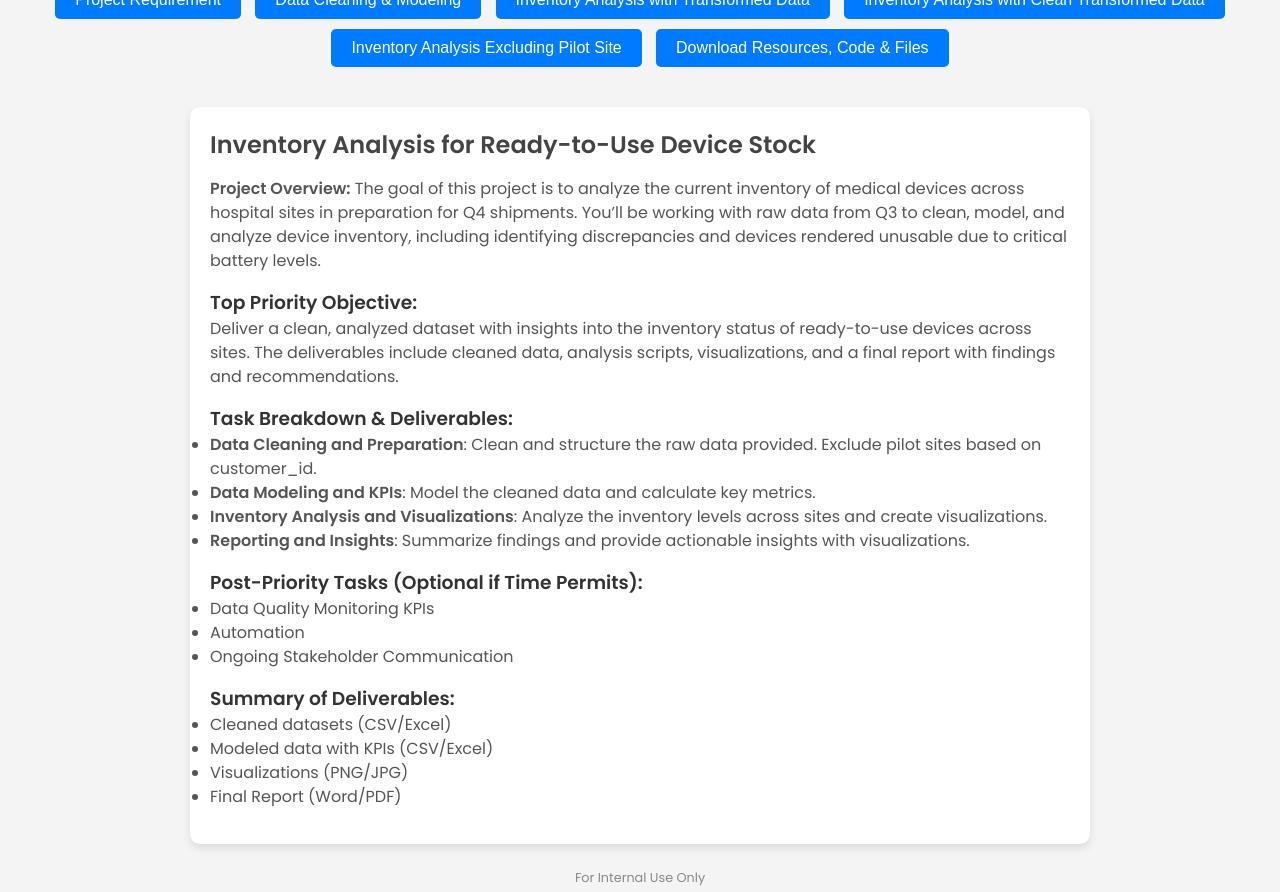
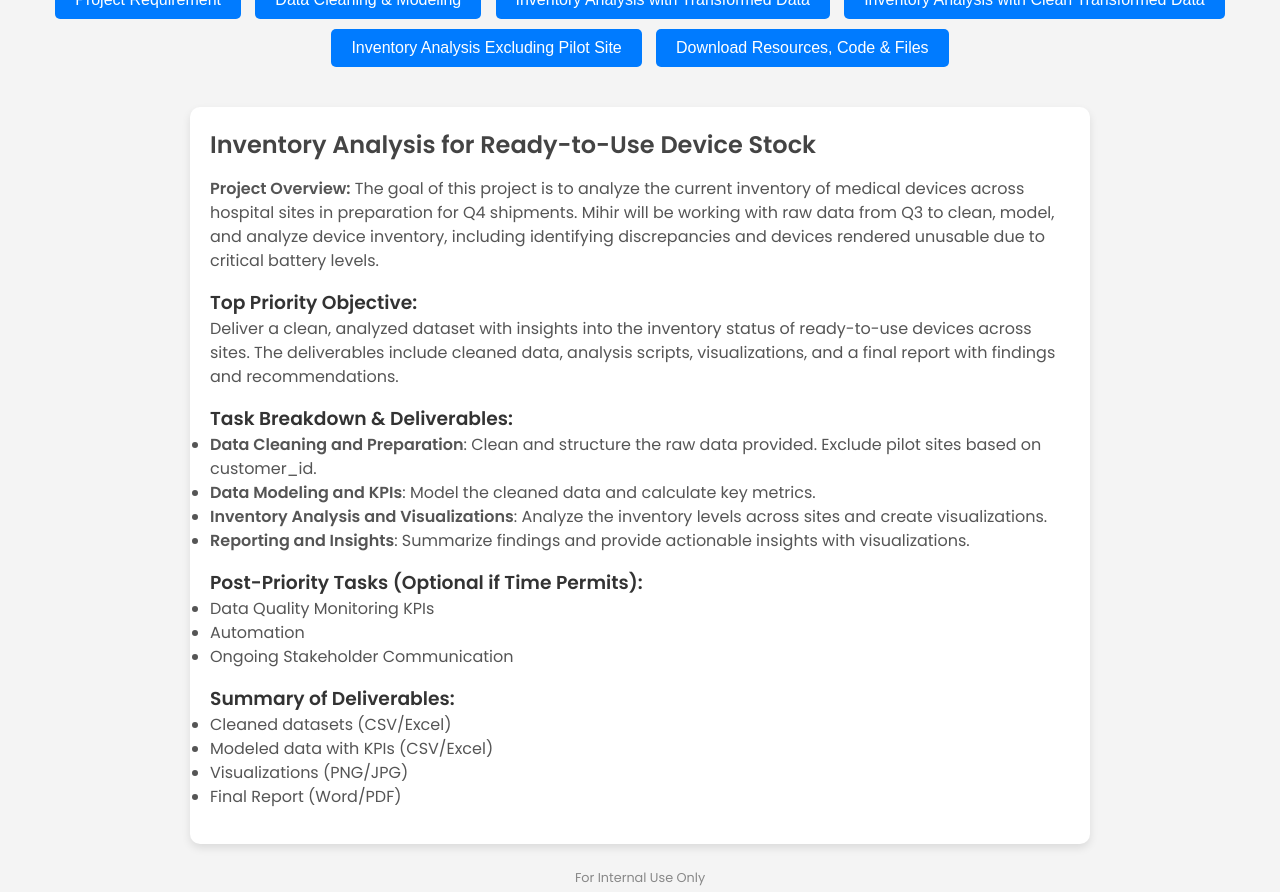
Before and after one commit to mtrivediLU/Flosonics, a plain HTML site: page index.html in a window 1280 px wide. Both pictures are taken after a click on the button "Project Requirement". Drawn offline with Linux system fonts and the light colour scheme.

Commit message:
Update index.html

```diff
--- a/index.html
+++ b/index.html
@@ -167,7 +167,7 @@
     <!-- Project Requirement Section -->
     <div id="projectRequirement" class="project-overview hidden">
         <h2>Inventory Analysis for Ready-to-Use Device Stock</h2>
-        <p><strong>Project Overview:</strong> The goal of this project is to analyze the current inventory of medical devices across hospital sites in preparation for Q4 shipments. You’ll be working with raw data from Q3 to clean, model, and analyze device inventory, including identifying discrepancies and devices rendered unusable due to critical battery levels.</p>
+        <p><strong>Project Overview:</strong> The goal of this project is to analyze the current inventory of medical devices across hospital sites in preparation for Q4 shipments. Mihir will be working with raw data from Q3 to clean, model, and analyze device inventory, including identifying discrepancies and devices rendered unusable due to critical battery levels.</p>
 
         <h3>Top Priority Objective:</h3>
         <p>Deliver a clean, analyzed dataset with insights into the inventory status of ready-to-use devices across sites. The deliverables include cleaned data, analysis scripts, visualizations, and a final report with findings and recommendations.</p>
```
